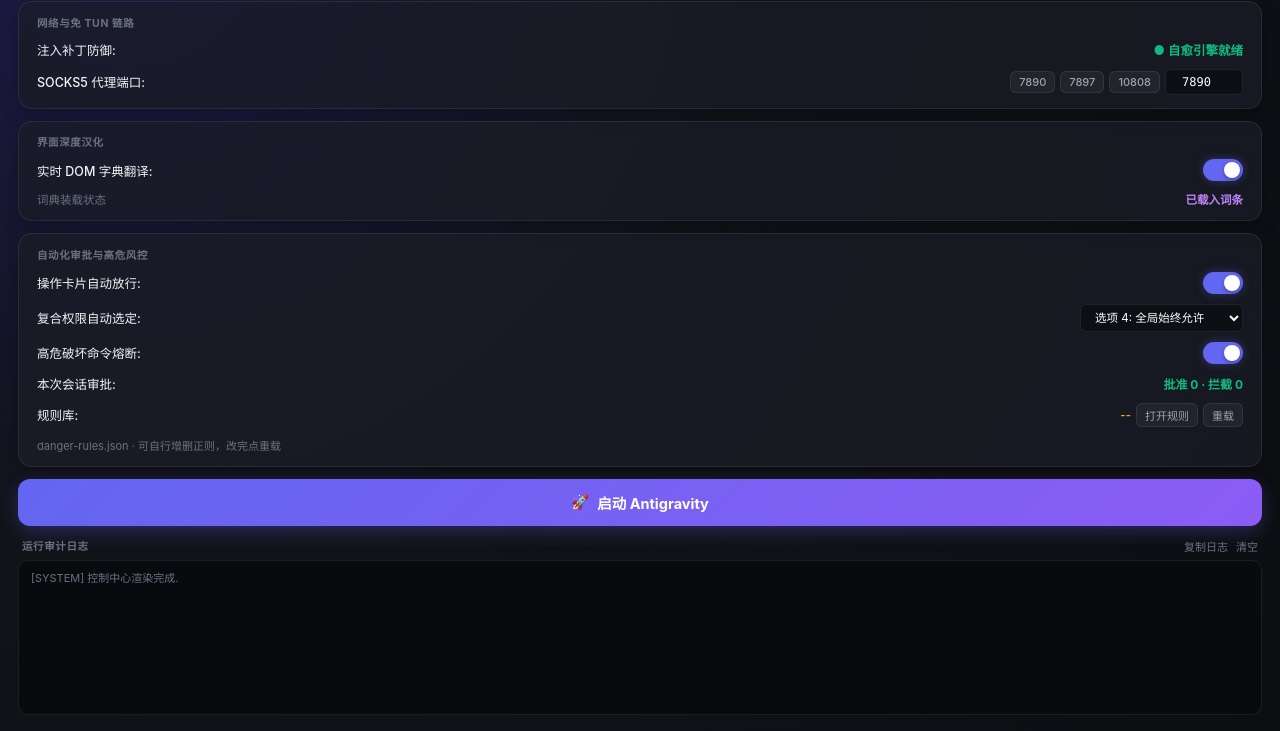
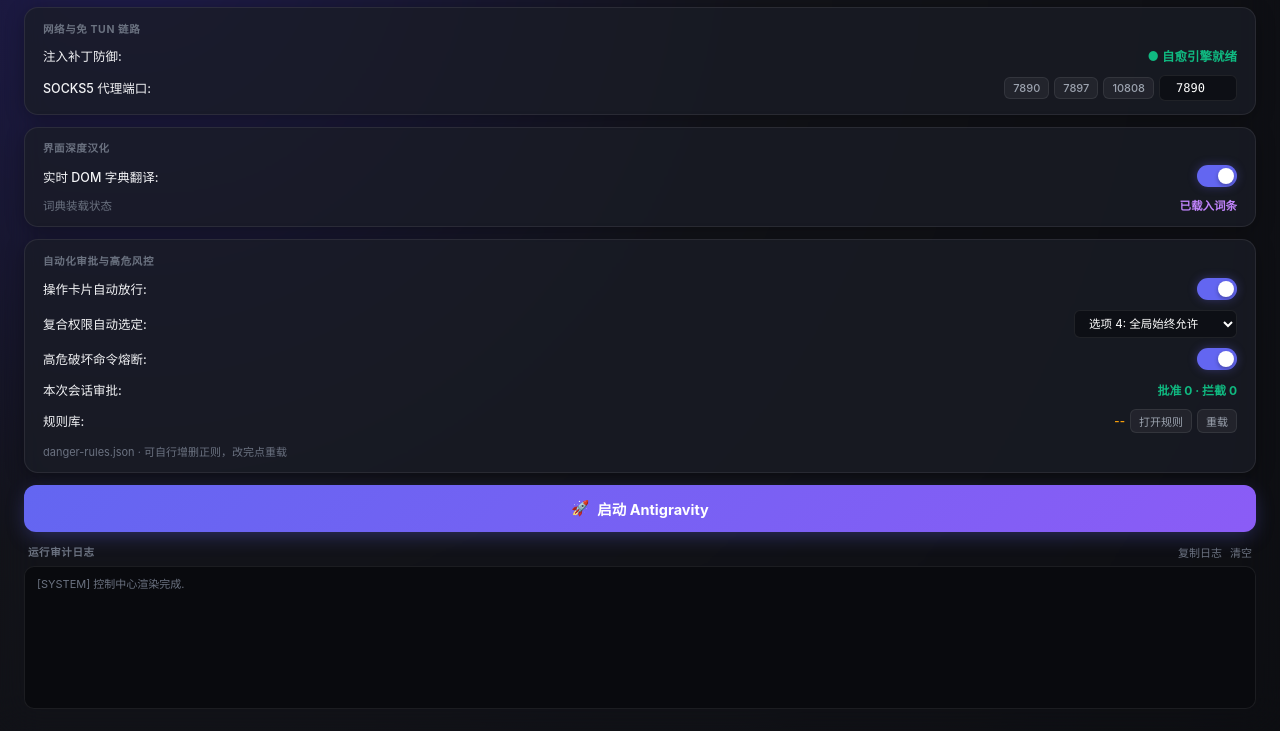
Before and after one commit to 2908746449/EasyAntigravity, a website: page index.html in a window 1280 px wide. Shown: the part 69-800 px from the top of the page. Drawn offline with Linux system fonts and the light colour scheme; no server answers.

Commit message:
Revert "ui: default Edge app window 520x820; content min 440x640"
This reverts commit 2ffe707a1e9e9ba9a32160a0dcf3d44f82beae63.

```diff
--- a/index.html
+++ b/index.html
@@ -38,26 +38,17 @@
       margin: 0;
     }
 
-    html {
-      /* Edge 窗口本身无法用 CSS 限制最小尺寸；内容层锁死最小宽高，避免过窄挤扁 */
-      min-width: 440px;
-      min-height: 640px;
-      overflow: auto;
-      background: #121319;
-    }
-
     body {
       background: radial-gradient(circle at 10% 0%, #1e1b4b 0%, #121319 45%, #0d0e12 100%);
       color: var(--text-main);
       width: 100%;
-      max-width: 100%;
-      min-width: 440px;
       height: 100%;
-      min-height: 640px;
-      padding: 16px 18px;
+      min-width: 400px;
+      min-height: 560px;
+      padding: clamp(12px, 2.5vw, 22px) clamp(14px, 3vw, 24px);
       display: flex;
       flex-direction: column;
-      gap: 12px;
+      gap: clamp(8px, 1.5vh, 14px);
       overflow: hidden;
       backdrop-filter: blur(20px);
       box-sizing: border-box;
@@ -620,15 +611,18 @@
     init();
 
     (function enforceMinSize() {
-      const MIN_W = 440, MIN_H = 640;
+      const MIN_W = 400, MIN_H = 560;
       function fit() {
         const w = document.documentElement.clientWidth;
         const h = document.documentElement.clientHeight;
-        // 窗口比最小尺寸还窄/矮时，锁住内容宽高，出现滚动而不是压扁布局
-        document.documentElement.style.minWidth = MIN_W + 'px';
-        document.documentElement.style.minHeight = MIN_H + 'px';
-        if (w > 0 && w < MIN_W) document.documentElement.style.overflowX = 'auto';
-        if (h > 0 && h < MIN_H) document.documentElement.style.overflowY = 'auto';
+        if (w > 0 && w < MIN_W) {
+          document.body.style.minWidth = MIN_W + 'px';
+          document.documentElement.style.minWidth = MIN_W + 'px';
+        }
+        if (h > 0 && h < MIN_H) {
+          document.body.style.minHeight = MIN_H + 'px';
+          document.documentElement.style.minHeight = MIN_H + 'px';
+        }
       }
       window.addEventListener('resize', fit);
       fit();
--- a/server.js
+++ b/server.js
@@ -597,7 +597,5 @@
   ensureProxyWatchdog();
   logToGUI('SECURITY', `高危规则已加载: ${state.dangerRulesOn}/${state.dangerRulesTotal} 条生效`, 'tag-proxy');
   // 使用 Edge 应用模式；favicon 为 data-URI，任务栏/标题栏图标跟随页面
-  // 默认打开尺寸；页面 CSS 另有 min-width，过窄时内容不塌缩
-  exec(`start msedge --app=http://127.0.0.1:${GUI_PORT} --window-size=520,820 --window-position=center --force-dark-mode`);
-
+  exec(`start msedge --app=http://127.0.0.1:${GUI_PORT} --force-dark-mode`);
 });
```
